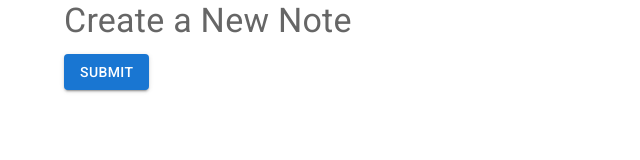
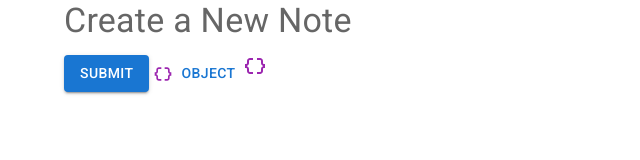
Before and after one commit to mnaser11218/React-Material-UI, a React (Create React App) app: page /create in a window 1280 px wide. Shown: the top 160 px of the page, without its empty margins (0-640 px from the left). Built offline with nearby package versions, Linux system fonts and the light colour scheme.

Commit message:
added button components

```diff
--- a/package.json
+++ b/package.json
@@ -5,6 +5,7 @@
   "dependencies": {
     "@emotion/react": "^11.14.0",
     "@emotion/styled": "^11.14.0",
+    "@mui/icons-material": "^6.4.2",
     "@mui/material": "^6.4.2",
     "@testing-library/jest-dom": "^5.17.0",
     "@testing-library/react": "^13.4.0",
--- a/src/Components/pages/Create.jsx
+++ b/src/Components/pages/Create.jsx
@@ -1,6 +1,7 @@
 import React from 'react'
-import {Button, Container, Typography } from '@mui/material'
+import {Button, Container, IconButton, Typography } from '@mui/material'
 // import Buttons from '../Buttons'
+import DataObjectIcon from '@mui/icons-material/DataObject';
 
 function Create() {
   return (
@@ -28,8 +29,15 @@ Create a New Note
    onClick={()=> console.log("you clicked submit")}
    >
     SUBMIT</Button>
+    {/* <IconButton onSubmit={()=> console.log("clicked icon")}>
+    <DataObjectIcon/>
+    </IconButton> */}
+    <Button  onClick={()=> console.log("clicked obj button")} startIcon={<DataObjectIcon fontSize="large" color="secondary"/>}>
+Object
+    </Button>
+    <DataObjectIcon fontSize="medium" color="secondary"/>
 
-    </Container>
+        </Container>
 
   )
 }
```
Also changed, not shown: 1 other file (tests, documents, lock files or other folders).
